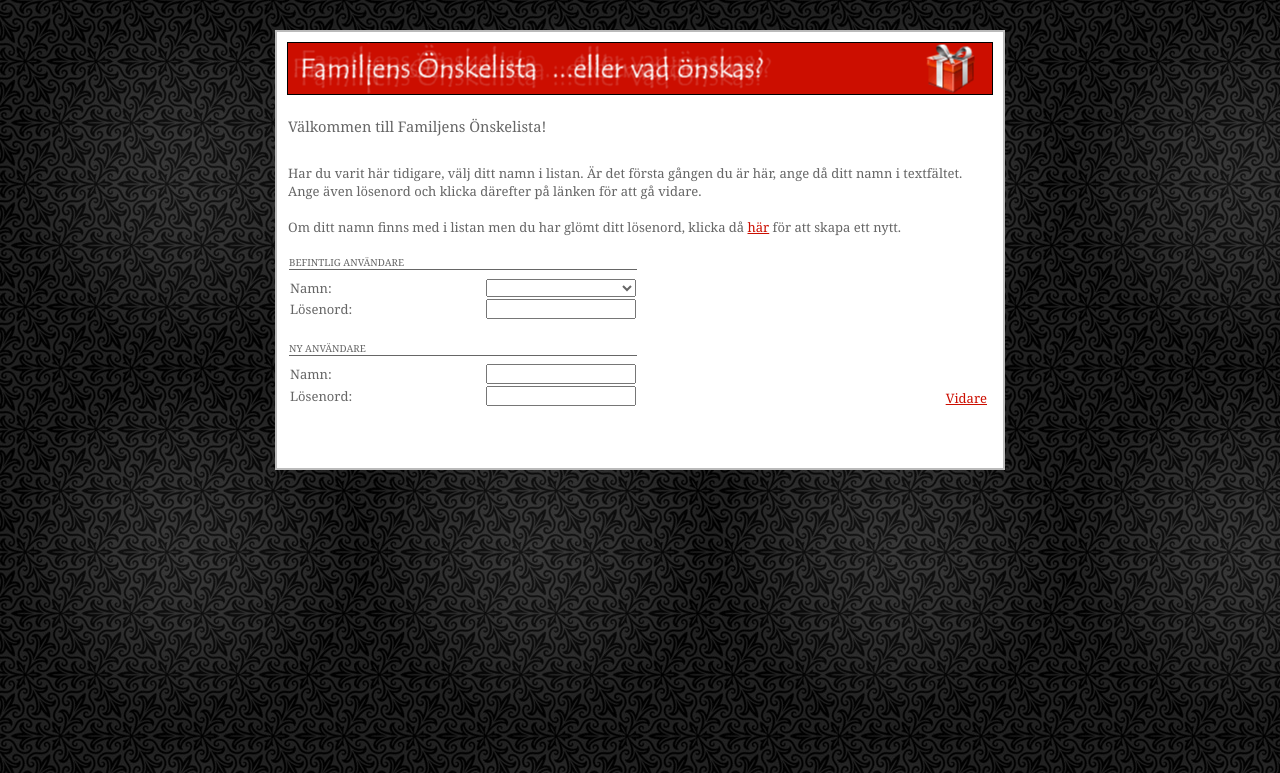
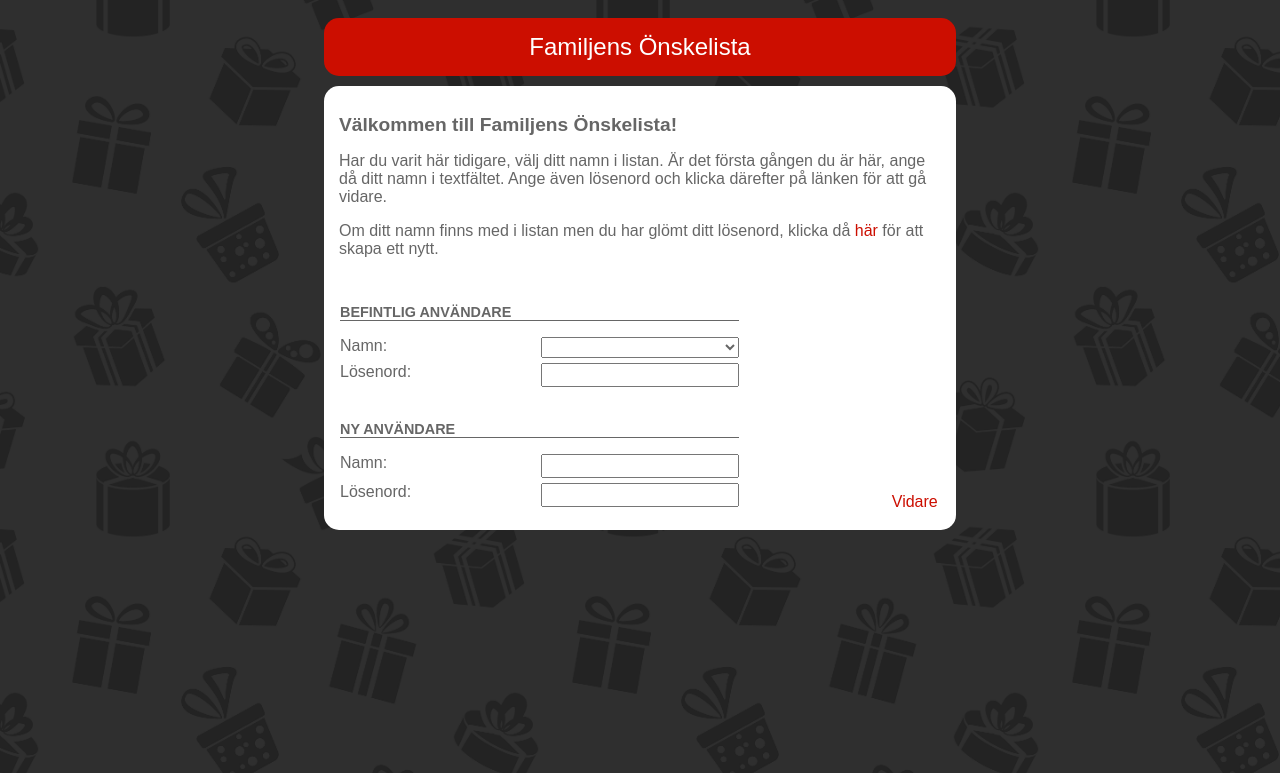
Before and after one commit to m00ndark/wish, a PHP site: page / in a window 1280 px wide. Shown: the top 773 px of the page. Run offline with PHP 8.4, Linux system fonts and the light colour scheme; tables that the repository leaves empty or names only in its code hold one stand-in row (values such as "Sample post"); data that the repository does not hold is empty.

Commit message:
Restyled login page

```diff
--- a/index.php
+++ b/index.php
@@ -1,5 +1,8 @@
 <?php
 header('Content-Type: text/html; charset=utf-8');
+header("Cache-Control: no-store, no-cache, must-revalidate, max-age=0");
+header("Cache-Control: post-check=0, pre-check=0", false);
+header("Pragma: no-cache");
 
 // ini_set('display_errors', '1');
 
@@ -30,6 +33,7 @@ include_once 'common.php';
 ?>
 <html>
 	<head>
+		<meta name="viewport" content="width=device-width, initial-scale=1.0">
 		<link rel="stylesheet" type="text/css" href="styles/main.css">
 		<script language="javascript">
 			function clearExistingUser()
@@ -106,51 +110,48 @@ include_once 'common.php';
 		<title>Familjens Önskelista</title>
 	</head>
 	<body<?php if (!$loginSuccess) { echo ' onload="document.forms[\'login\'].elements[\'existing_user_password\'].focus();"'; } ?>>
-		<table class="main">
-			<tr>
-				<td class="header_back">
-					<table>
-						<tr>
-							<td class="header"></td>
-						</tr>
-					</table>
-				</td>
-			</tr>
-			<tr>
-				<td class="back">
-					<table>
-						<tr>
-							<td class="content">
-								<h1>
-									Välkommen till Familjens Önskelista!
-								</h1>
-								<br>
-								Har du varit här tidigare, välj ditt namn i listan.
-								Är det första gången du är här, ange då ditt namn i textfältet.
-								Ange även lösenord och klicka därefter på länken för att gå vidare.
-								<br><br>
-								Om ditt namn finns med i listan men du har glömt ditt lösenord, klicka då <a href="pwd.php">här</a> för att skapa ett nytt.
-								<br>
-
 		<form name="login" method="post" action="index.php">
 			<input name="action" type="hidden" value="">
 			<input name="existing_user_name" type="hidden" value="">
 			<input name="next_page" type="hidden" value="<?php echo (isset($_GET['page']) ? urldecode($_GET['page']) : 'home.php'); ?>">
 			<input name="next_page_params" type="hidden" value="<?php echo (isset($_GET['page']) && isset($_GET['params']) ? urldecode($_GET['params']) : ''); ?>">
 
-									<table width="100%">
-										<tr>
-											<td width="50%">
+			<div class="row header-row">
+				<div class="col-3"></div>
+				<div class="col-6 header">
+					Familjens Önskelista
+				</div>
+				<div class="col-3"></div>
+			</div>
+
+			<div class="row">
+				<div class="col-3"></div>
+				<div class="col-6 content">
+					<h1>
+						Välkommen till Familjens Önskelista!
+					</h1>
+					<p>
+						Har du varit här tidigare, välj ditt namn i listan.
+						Är det första gången du är här, ange då ditt namn i textfältet.
+						Ange även lösenord och klicka därefter på länken för att gå vidare.
+					</p>
+					<p>
+						Om ditt namn finns med i listan men du har glömt ditt lösenord, klicka då <a href="pwd.php">här</a> för att skapa ett nytt.
+					</p>
+
+					<div class="row">
+						<div class="col-8">
 							<h2>
 								Befintlig användare
 							</h2>
-												<table width="100%">
-													<tr>
-														<td>
-															Namn:
-														</td>
-														<td align="right">
-															<select name="existing_user" style="width: 150px" onclick="clearNewUser();">
+						</div>
+						<div class="col-4"></div>
+					</div>
+
+					<div class="row">
+						<div class="col-4">Namn:</div>
+						<div class="col-4 right">
+							<select name="existing_user" onclick="clearNewUser();">
 								<option value="-1"></option>
 <?php
 $connection = dbConnect();
@@ -174,63 +175,61 @@ catch (PDOException $ex)
 dbDisconnect($connection);
 ?>
 							</select>
-														</td>
-													</tr>
-													<tr>
-														<td>
-															Lösenord:
-														</td>
-														<td align="right">
-															<input name="existing_user_password" type="password" style="width: 150px" onKeyPress="clearNewUser(); return checkEnter(event);">
-														</td>
-													</tr>
-												</table>
-											</td>
-											<td rowspan="2" width="50%" valign="bottom" align="right">
-												<a href="javascript:login()">Vidare</a>
-											</td>
-										</tr>
-										<tr>
-											<td>
+						</div>
+						<div class="col-4"></div>
+					</div>
+
+					<div class="row">
+						<div class="col-4">Lösenord:</div>
+						<div class="col-4 right">
+							<input name="existing_user_password" type="password" onKeyPress="clearNewUser(); return checkEnter(event);">
+						</div>
+						<div class="col-4"></div>
+					</div>
+
+<?php
+if (!$loginSuccess)
+{
+?>
+					<div class="row">
+						<div class="col-12">
+							<span style="color: #FF0000;">Lösenordet du angav är felaktigt!</span>
+						</div>
+					</div>
+<?php
+}
+?>
+					<div class="row">
+						<div class="col-8">
 							<h2>
 								Ny användare
 							</h2>
-												<table width="100%">
-													<tr>
-														<td>
-															Namn:
-														</td>
-														<td align="right">
-															<input name="new_user_name" type="text" style="width: 150px" onKeyPress="clearExistingUser(); return checkEnter(event);">
-														</td>
-													</tr>
-													<tr>
-														<td>
-															Lösenord:
-														</td>
-														<td align="right">
-															<input name="new_user_password" type="password" style="width: 150px" onKeyPress="clearExistingUser(); return checkEnter(event);">
-														</td>
-													</tr>
-												</table>
-											</td>
-										</tr>
-									</table>
+						</div>
+						<div class="col-4"></div>
+					</div>
+
+					<div class="row">
+						<div class="col-4">Namn:</div>
+						<div class="col-4 right">
+							<input name="new_user_name" type="text" onKeyPress="clearExistingUser(); return checkEnter(event);">
+						</div>
+						<div class="col-4"></div>
+					</div>
+
+					<div class="row">
+						<div class="col-4">Lösenord:</div>
+						<div class="col-4 right">
+							<input name="new_user_password" type="password" onKeyPress="clearExistingUser(); return checkEnter(event);">
+						</div>
+						<div class="col-3"></div>
+						<div class="col-1" style="margin-top: 10px;">
+							<a href="javascript:login()">Vidare</a>
+						</div>
+					</div>
+				</div>
+				<div class="col-3"></div>
+			</div>
+
 		</form>
-
-								<br>
-<?php
-if (!$loginSuccess)
-{
-	echo "<span style=\"color: #FF0000;\">Lösenordet du angav är felaktigt!</span>\n";
-}
-?>
-								<br>
-							</td>
-						</tr>
-					</table>
-				</td>
-			</tr>
-		</table>
 	</body>
 </html>
--- a/styles/main.css
+++ b/styles/main.css
@@ -1,231 +1,199 @@
-body
-{
-	background: #000000 url(../images/bg-tile.jpg) repeat;
+* {
+	box-sizing: border-box;
+}
+
+:root {
+	--theme-color: #CC0E00;
+	--light-theme-color: #F2C2BF;
+	--text-color: #666666;
+}
+
+[class*="col-"] {
+	float: left;
+	padding: 1px;
+}
+
+/* For mobile phones: */
+[class*="col-"] {
+	width: 100%;
+}
+
+@media only screen and (min-width: 1024px) {
+	/* For desktop: */
+	.col-1 { width: 8.33%; }
+	.col-2 { width: 16.66%; }
+	.col-3 { width: 25%; }
+	.col-4 { width: 33.33%; }
+	.col-5 { width: 41.66%; }
+	.col-6 { width: 50%; }
+	.col-7 { width: 58.33%; }
+	.col-8 { width: 66.66%; }
+	.col-9 { width: 75%; }
+	.col-10 { width: 83.33%; }
+	.col-11 { width: 91.66%; }
+	.col-12 { width: 100%; }
+}
+
+html {
+	font-family: "WF Visual Sans Text", sans-serif;
+}
+
+body {
+	background: #2B373D;
+	background-image: url(../images/bg-tile.jpg);
+	background-size: 500px;
+	background-repeat: repeat;
+}
+
+.row {
+	padding-bottom: 3px;
+}
+
+.row::after {
+	content: "";
+	clear: both;
+	display: table;
+}
+
+.header-row {
+	padding-top: 10px;
+	padding-bottom: 10px;
+}
+
+.header {
+	border-radius: 15px;
+	padding: 15px;
+	background: var(--theme-color);
+	color: white;
 	text-align: center;
-	width: 100%;
-	margin: 0px;
-	border: 0px;
-	padding: 30px 0px 30px 0px;
+	font-size: 1.5rem;
 }
+
+.content {
+	border-radius: 15px;
+	padding: 15px;
+	background-color: #FFFFFF;
+	color: var(--text-color);
+}
+
+.right {
+	display: flex;
+	justify-content: flex-end;
+	margin-left: auto;
+	margin-right: 0;
+}
+
+h1 {
+	font-size: 1.2rem;
+}
+
+h2 {
+	font-size: 0.9rem;
+	text-transform: uppercase;
+	border-bottom: 1px solid var(--text-color);
+	margin: 2em 0 0.8em 0;
+}
+
+.tmp {
+	background: #87a1e9;
+}
+
+
+
+
 
 a:link
 {
-	color: #CC0E00;
-	text-decoration: underline;
+	color: var(--theme-color);
+	text-decoration: none;
 }
 
 a:visited
 {
-	color: #CC0E00;
-	text-decoration: underline;
+	color: var(--theme-color);
+	text-decoration: none;
 }
 
 a:hover
 {
-	color: #CC0E00;
-	text-decoration: none;
+	color: var(--theme-color);
+	text-decoration: underline;
 }
 
 a:active
 {
-	color: #CC0E00;
-	text-decoration: none;
+	color: var(--theme-color);
+	text-decoration: underline;
 }
 
 a.wish:link
 {
-	color: #CC0E00;
-	text-decoration: underline;
-	font: 0.625em Georgia;
+	color: var(--theme-color);
+	text-decoration: none;
+	font: 10px Georgia;
 }
 
 a.wish:visited
 {
-	color: #CC0E00;
-	text-decoration: underline;
-	font: 0.625em Georgia;
+	color: var(--theme-color);
+	text-decoration: none;
+	font: 10px Georgia;
 }
 
 a.wish:hover
 {
-	color: #CC0E00;
-	text-decoration: none;
-	font: 0.625em Georgia;
+	color: var(--theme-color);
+	text-decoration: underline;
+	font: 10px Georgia;
 }
 
 a.wish:active
 {
-	color: #CC0E00;
-	text-decoration: none;
-	font: 0.625em Georgia;
+	color: var(--theme-color);
+	text-decoration: underline;
+	font: 10px Georgia;
 }
 
 a.reserved_wish:link
 {
-	color: #F2C2BF;
+	color: var(--light-theme-color);
 	text-decoration: underline;
-	font: 0.625em Georgia;
+	font: 10px Georgia;
 }
 
 a.reserved_wish:visited
 {
-	color: #F2C2BF;
+	color: var(--light-theme-color);
 	text-decoration: underline;
-	font: 0.625em Georgia;
+	font: 10px Georgia;
 }
 
 a.reserved_wish:hover
 {
-	color: #F2C2BF;
+	color: var(--light-theme-color);
 	text-decoration: none;
-	font: 0.625em Georgia;
+	font: 10px Georgia;
 }
 
 a.reserved_wish:active
 {
-	color: #F2C2BF;
+	color: var(--light-theme-color);
 	text-decoration: none;
-	font: 0.625em Georgia;
-}
-
-table
-{
-	border-collapse: collapse;
-	border: 0px solid;
-}
-
-table.main
-{
-	border: 2px solid #BBBBBB;
-	margin: 0px auto;
-}
-
-td
-{
-	color: #666666;
-	font: 0.813em Georgia;
-}
-
-td.small
-{
-	color: #666666;
-	font: 0.625em Georgia;
-}
-
-td.back
-{
-	background-color: #FFFFFF;
-	text-align: center;
-	padding: 10px 10px 10px 10px;
-}
-
-td.header_back
-{
-	background-color: #FFFFFF;
-	text-align: center;
-	padding: 10px 10px 10px 10px;
-}
-
-td.header
-{
-	background: #CC0E00 url(../images/header_xmas.gif);
-	color: #FFFFFF;
-	width: 702px;
-	height: 52px;
-	border: 1px solid #000000;
-}
-
-td.content
-{
-	background-color: #FFFFFF;
-	color: #666666;
-	font: 0.813em Georgia;
-	width: 700px;
-}
-
-td.list_header_left
-{
-	border-width: 1px 0px 1px 1px;
-	border-style: solid;
-	border-color: #F1F1F1;
-	background-color: #FCF6F0;
-	color: #666666;
-	font: 0.813em Georgia;
-	padding-left: 0.2em;
-}
-
-td.list_header_right
-{
-	border-width: 1px 1px 1px 0px;
-	border-style: solid;
-	border-color: #F1F1F1;
-	background-color: #FCF6F0;
-	color: #666666;
-	font: 0.813em Georgia;
-	padding-right: 0.2em;
-	text-align: right;
-}
-
-td.list_row_left
-{
-	border-width: 1px 0px 1px 1px;
-	border-style: solid;
-	border-color: #F1F1F1;
-	color: #666666;
-	font: 0.813em Georgia;
-	padding-left: 0.2em;
-}
-
-td.list_row_center
-{
-	border-width: 1px 0px 1px 0px;
-	border-style: solid;
-	border-color: #F1F1F1;
-	color: #666666;
-	font: 0.813em Georgia;
-	padding-left: 0.2em;
-}
-
-td.list_row_right
-{
-	border-width: 1px 1px 1px 0px;
-	border-style: solid;
-	border-color: #F1F1F1;
-	color: #666666;
-	font: 0.813em Georgia;
-	padding-right: 0.2em;
-	text-align: right;
-}
-
-h1
-{
-	font: 1.125em Georgia;
-}
-
-h2
-{
-	font: 0.750em Georgia;
-	text-transform: uppercase;
-	border-bottom: 1px solid #666666;
-	margin: 2em 0 0.8em 0;
-}
-
-h3
-{
-	font: 0.813em Georgia;
-	margin: 0.2em 0 0.2em 0;
+	font: 10px Georgia;
 }
 
 input
 {
-	color: #666666;
-	font: 0.813em Georgia;
+	width: 100%;
+	color: var(--text-color);
+	font-size: 1rem;
 }
 
 select
 {
-	color: #666666;
-	font: 0.813em Georgia;
+	width: 100%;
+	color: var(--text-color);
+	font-size: 1rem;
 }
 
 span.reserved_wish
```
Also changed, not shown: images/bg-tile.jpg, images/bg-tile_old.jpg (added). Lines whose indentation alone changed are shown as unchanged.
